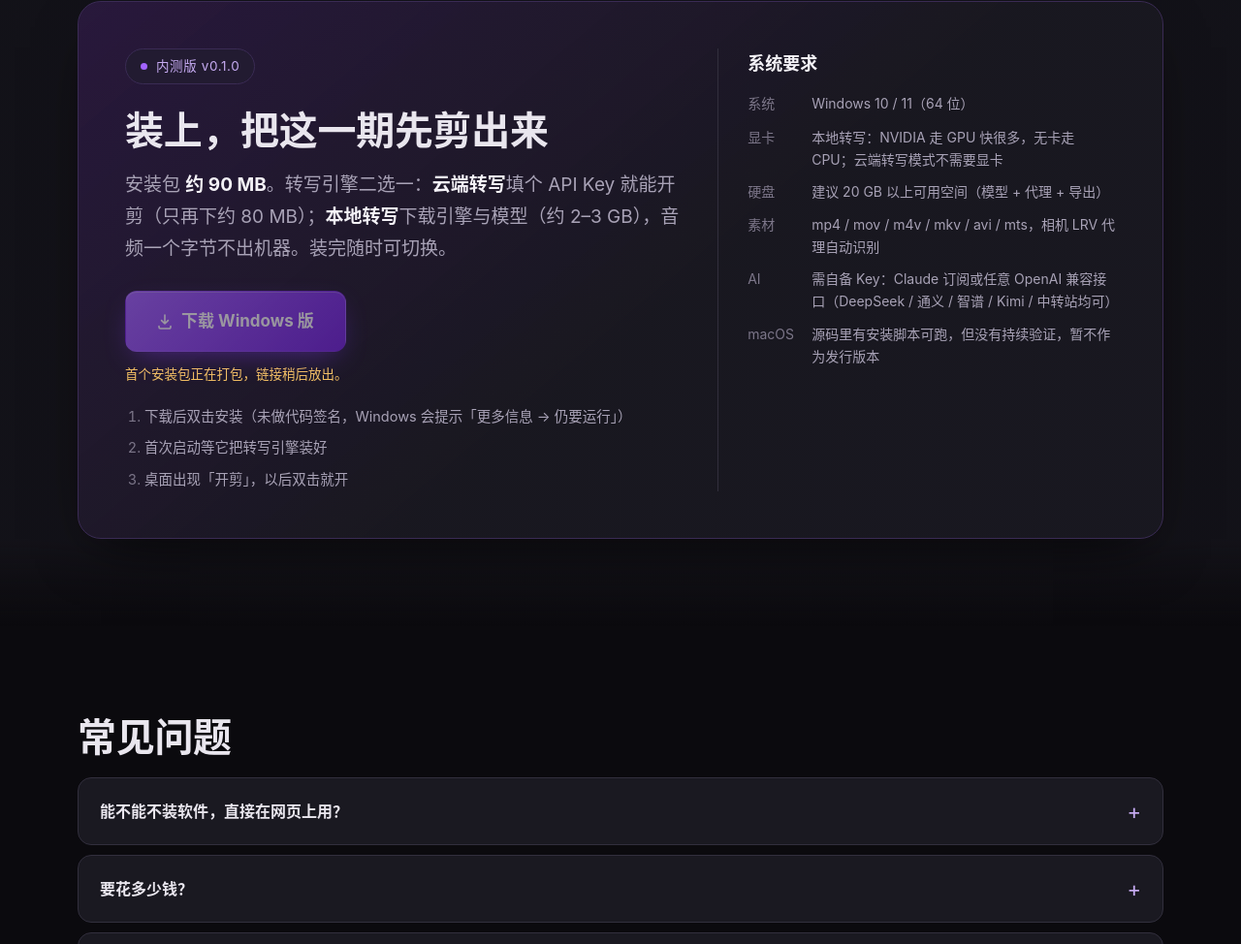
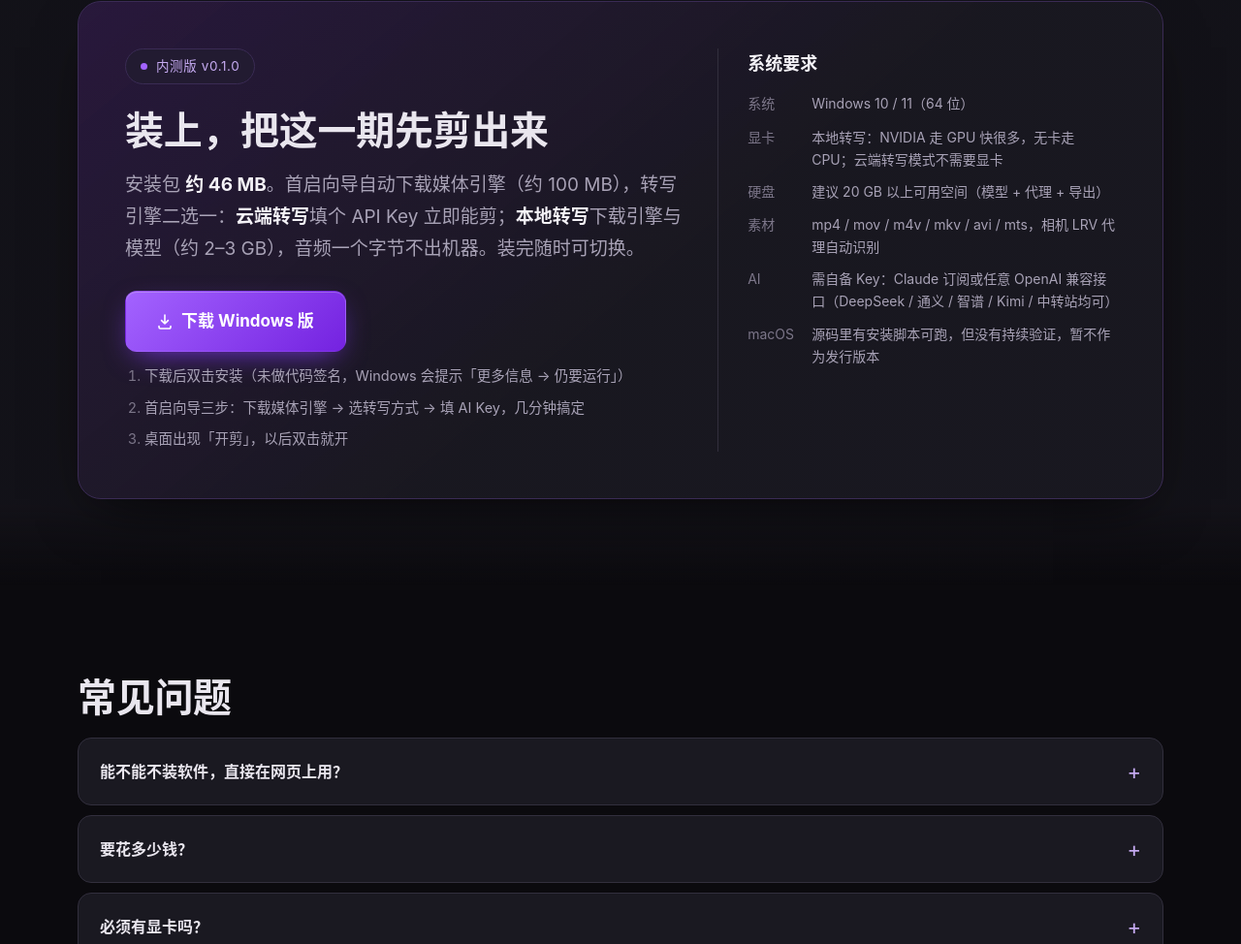
Before and after one commit to yzlee/kaijian-site, a plain HTML site: page index.html in a window 1280 px wide. Shown: the part 6520-7494 px from the top of the page at 97% size. Drawn offline with Linux system fonts and the light colour scheme.

Commit message:
v0.1.0 安装包上线：下载按钮点亮，首启向导三步文案
Co-Authored-By: Claude Opus 5 (1M context) <noreply@anthropic.com>

```diff
--- a/config.js
+++ b/config.js
@@ -11,9 +11,9 @@
 window.SITE_CONFIG = {
   version: 'v0.1.0',
   channel: '内测',
-  sizeLabel: '约 90 MB',
+  sizeLabel: '约 46 MB',
   runtimeLabel: '约 2–3 GB',
-  downloadUrl: '',
+  downloadUrl: 'https://github.com/yzlee/kaijian-site/releases/latest/download/KaiJian-Setup.exe',
   mirrorUrl: '',
   repoUrl: '',
   contact: ''
--- a/index.html
+++ b/index.html
@@ -391,7 +391,7 @@
       <div class="dl-main">
         <p class="eyebrow"><span class="dot"></span><span id="dlChannel">内测版 v0.1.0</span></p>
         <h2>装上，把这一期先剪出来</h2>
-        <p class="lede">安装包 <b id="dlSize">约 90 MB</b>。转写引擎二选一：<b>云端转写</b>填个 API Key 就能开剪（只再下约 80 MB）；<b>本地转写</b>下载引擎与模型（<span id="dlRuntime">约 2–3 GB</span>），音频一个字节不出机器。装完随时可切换。</p>
+        <p class="lede">安装包 <b id="dlSize">约 46 MB</b>。首启向导自动下载媒体引擎（约 100 MB），转写引擎二选一：<b>云端转写</b>填个 API Key 立即能剪；<b>本地转写</b>下载引擎与模型（<span id="dlRuntime">约 2–3 GB</span>），音频一个字节不出机器。装完随时可切换。</p>
         <div class="cta">
           <a class="btn btn-primary btn-lg js-download" href="#">
             <svg viewBox="0 0 16 16" class="ico" aria-hidden="true"><path d="M8 1v9m0 0 3.4-3.4M8 10 4.6 6.6M2 12.5v1A1.5 1.5 0 0 0 3.5 15h9a1.5 1.5 0 0 0 1.5-1.5v-1" fill="none" stroke="currentColor" stroke-width="1.6" stroke-linecap="round" stroke-linejoin="round"/></svg>
@@ -402,7 +402,7 @@
         <p class="dl-note js-dl-pending">首个安装包正在打包，链接稍后放出。</p>
         <ol class="dl-steps">
           <li>下载后双击安装（未做代码签名，Windows 会提示「更多信息 → 仍要运行」）</li>
-          <li>首次启动等它把转写引擎装好</li>
+          <li>首启向导三步：下载媒体引擎 → 选转写方式 → 填 AI Key，几分钟搞定</li>
           <li>桌面出现「开剪」，以后双击就开</li>
         </ol>
       </div>
```
